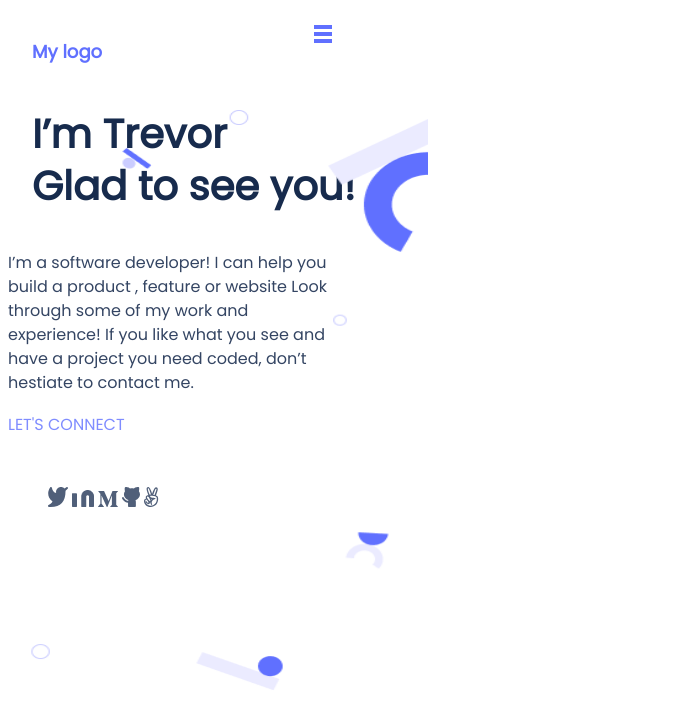
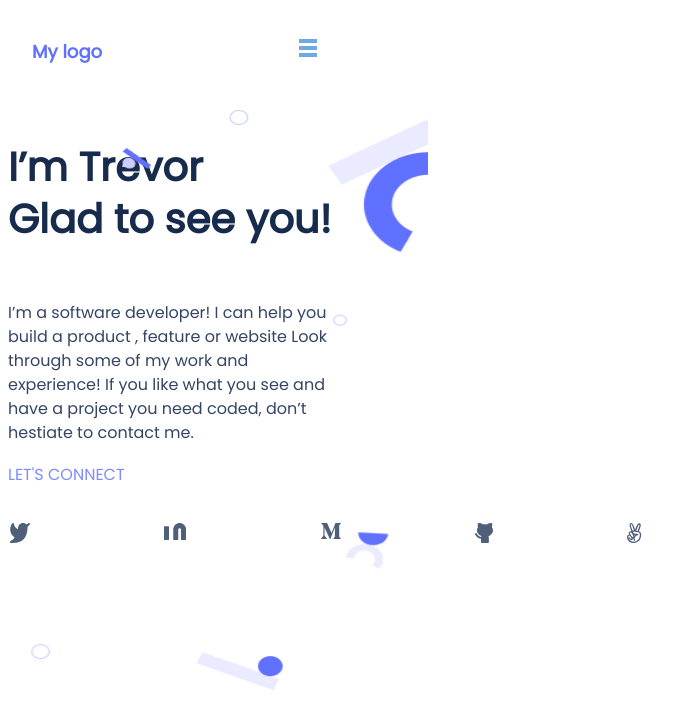
Before and after one commit to valt19/portfolio-pro, a website: page index.html in a window 1280 px wide. Shown: the whole page, without its empty margins (0-697 px from the left). Drawn offline with Linux system fonts and the light colour scheme.

Commit message:
added css

```diff
--- a/style.css
+++ b/style.css
@@ -11,14 +11,12 @@
   text-align: center;
   color: #6070ff;
   flex: none;
-  order: none;
-  flex-grow: 1;
-  border: rgb(247, 244, 244);
+  order: 0;
+  flex-grow: 0;
 }
 a { text-decoration: none; }
 
 .text {
-  margin: 0 24px;
   width: 327px;
   height: 150px;
   font-family: 'poppins', Arial, Helvetica, sans-serif;
@@ -32,6 +30,18 @@ a { text-decoration: none; }
   flex: none;
   order: 0;
   flex-grow: 0;
+}
+
+.icons {
+  padding: 2px;
+  margin: 0;
+  justify-content: space-between;
+  display: flex;
+  width: 50%;
+}
+
+.icon {
+  justify-content: space-between;
 }
 
 .head-section {
@@ -71,15 +81,16 @@ a { text-decoration: none; }
 }
 
 .line {
-  border: 2px solid  #6070ff;
+  border: 2px solid #6ea8e7;
 }
 
 .bttn {
   width: 18px;
-  height: 20px;
+  height: 18px;
   display: flex;
   flex-direction: column;
-  justify-content: space-around;
+  justify-content: space-between;
+  margin: 15px;
 }
 
 .header-section {
```
